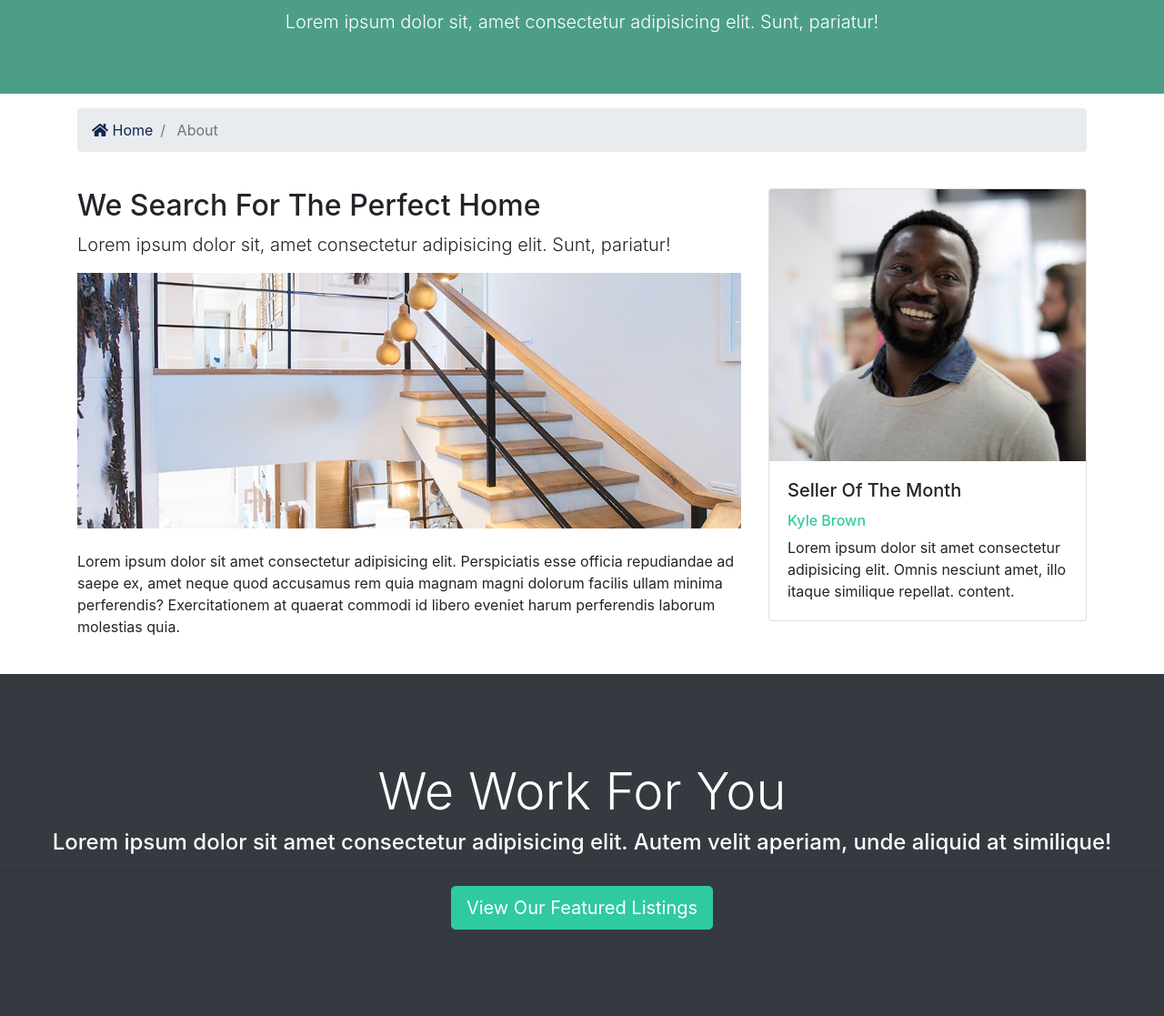
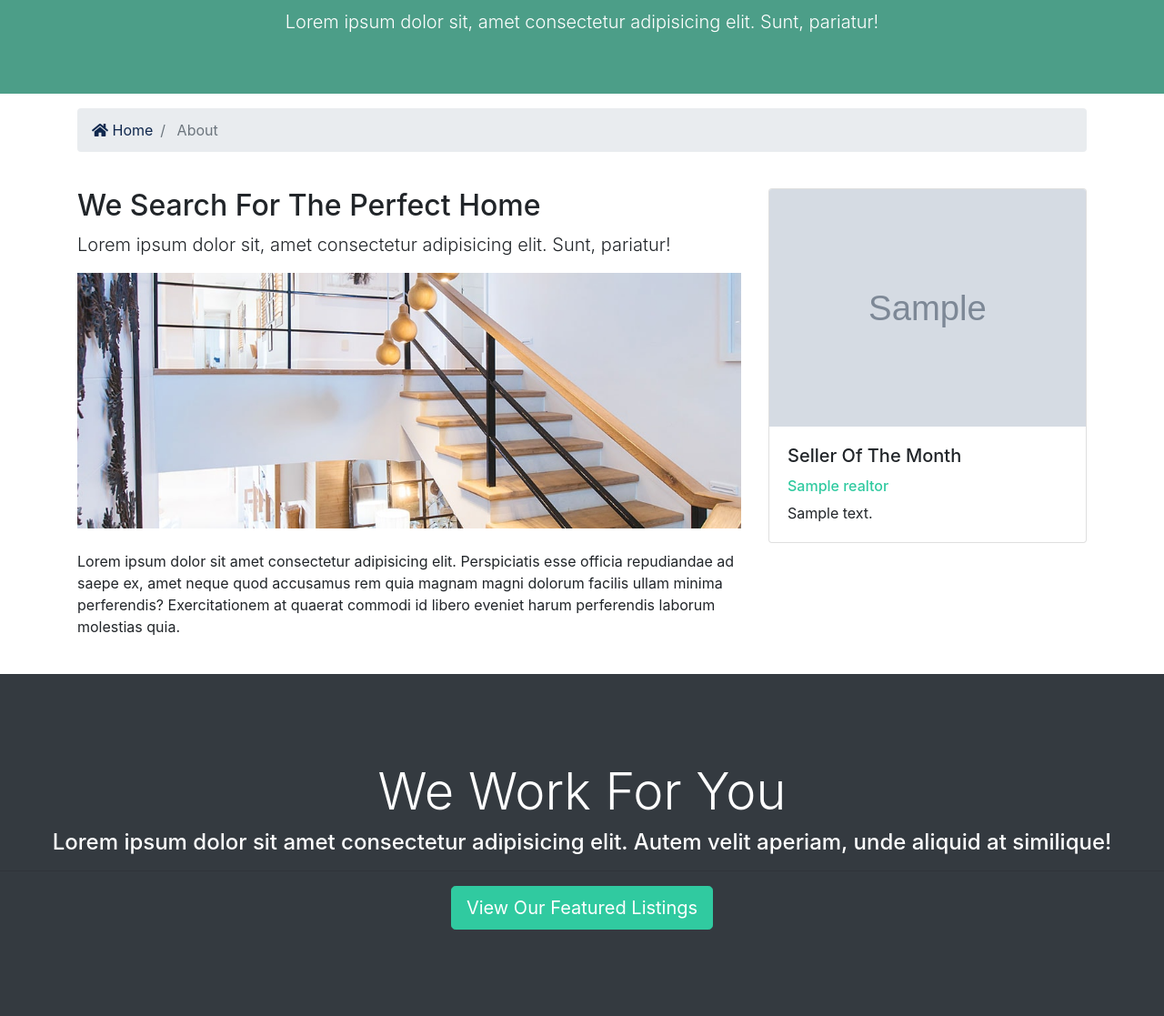
Before and after one commit to Will-Neal/Django-Real-Estate-App, a Django app: page /about in a window 1280 px wide. Shown: the part 276-1393 px from the top of the page at 91% size. Run offline with Django 4.2, Linux system fonts and the light colour scheme; tables that the repository leaves empty hold one stand-in row (values such as "Sample post"); grey boxes marked "Sample" are stand-in pictures; some libraries are stand-ins or nearby versions.

Commit message:
Added realtor info to about card

```diff
--- a/real_estate_project/pages/views.py
+++ b/real_estate_project/pages/views.py
@@ -1,7 +1,9 @@
+from numbers import Real
 from django.shortcuts import render
 from django.http import HttpResponse
 
 from listings.models import Listing
+from realtors.models import Realtor
 
 def index(request):
     listings = Listing.objects.order_by('-list_Date').filter(is_published=True)[:3]
@@ -13,7 +15,13 @@ def index(request):
     return render(request, 'pages/index.html', context)
 
 def about(request):
-    return render(request, 'pages/about.html')
+    realtors = Realtor.objects.all().filter(is_mvp=True)
+
+    context = {
+        'realtors': realtors
+    }
+
+    return render(request, 'pages/about.html', context)
 
 # def listings(request):
 #     return render(request, 'pages/listings.html')
--- a/real_estate_project/templates/pages/about.html
+++ b/real_estate_project/templates/pages/about.html
@@ -40,18 +40,27 @@
             neque quod accusamus rem quia magnam magni dolorum facilis ullam minima perferendis? Exercitationem at quaerat
             commodi id libero eveniet harum perferendis laborum molestias quia.</p>
         </div>
+
+        {% if realtors %}
+        {% for realtor in realtors%}
         <div class="col-md-4">
           <div class="card">
-            <img class="card-img-top" src="assets/img/realtors/kyle.jpg" alt="Seller of the month">
+            <img class="card-img-top" src="{{realtor.photo.url}}" alt="Seller of the month">
             <div class="card-body">
               <h5 class="card-title">Seller Of The Month</h5>
-              <h6 class="text-secondary">Kyle Brown</h6>
-              <p class="card-text">Lorem ipsum dolor sit amet consectetur adipisicing elit. Omnis nesciunt amet, illo itaque similique repellat.
-                content.
+              <h6 class="text-secondary">{{realtor.name}}</h6>
+              <p class="card-text">{{realtor.description}}
               </p>
             </div>
           </div>
         </div>
+        {% endfor %}
+        {% else %}
+        <div>
+          <p>No realtor</p>
+        </div>
+        {% endif %}
+
       </div>
     </div>
   </section>
--- a/real_estate_project/templates/pages/index.html
+++ b/real_estate_project/templates/pages/index.html
@@ -180,7 +180,7 @@
                 </div>
               </div>
               <hr>
-              <a href="listing.html" class="btn btn-primary btn-block">More Info</a>
+              <a href="{% url 'listing' listing.id %}" class="btn btn-primary btn-block">More Info</a>
             </div>
           </div>
         </div>
```
